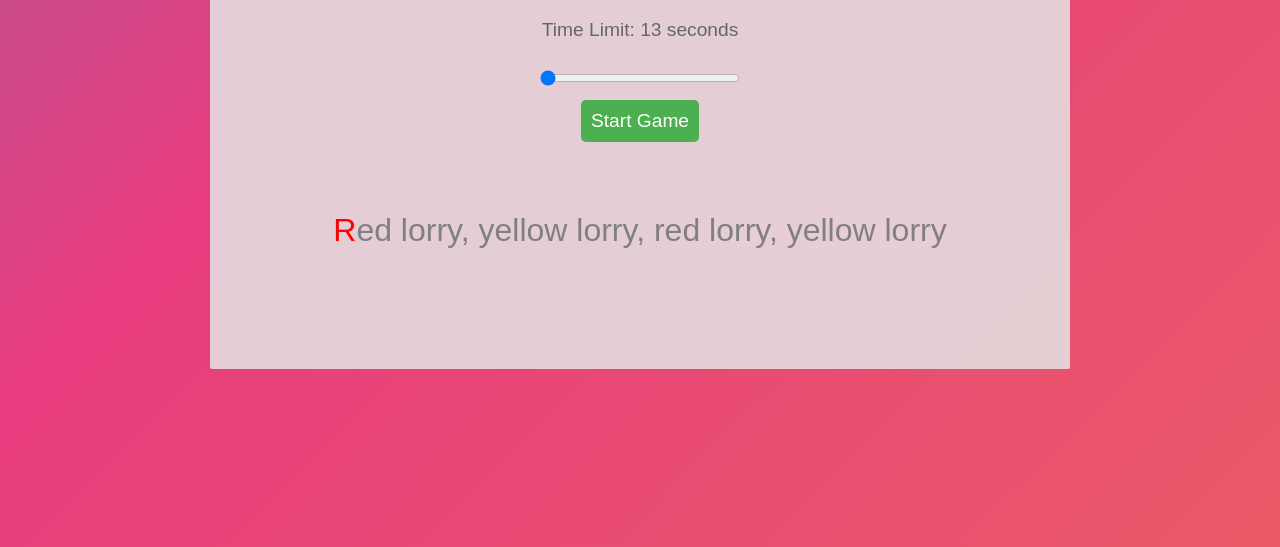
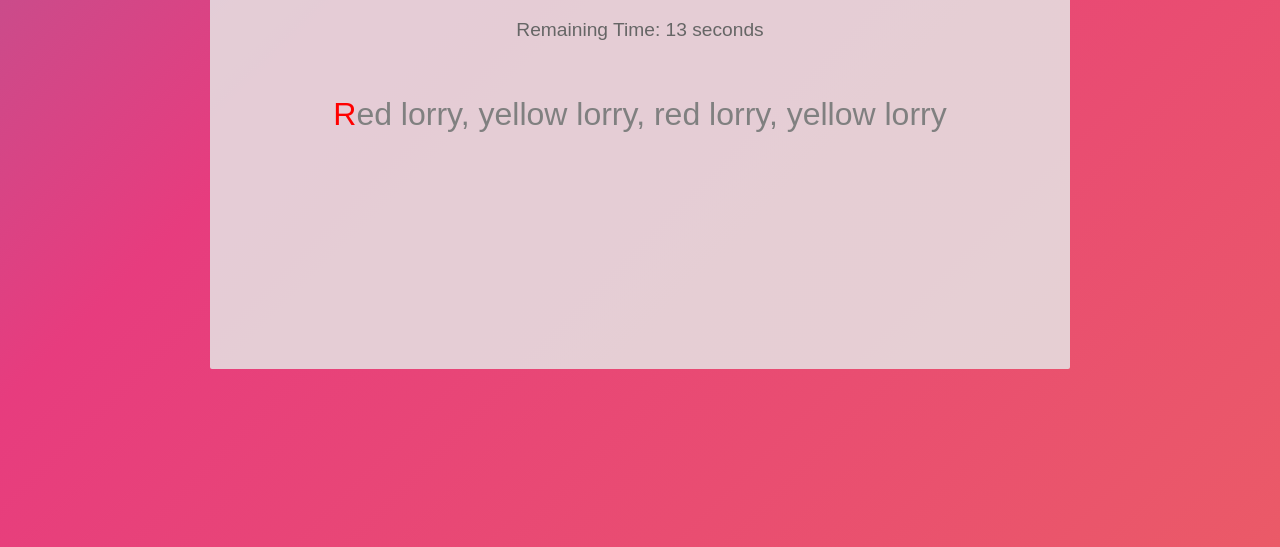
Before and after one commit to weisser-dev/typinggame, a plain HTML site: page index.html in a window 1280 px wide. Both pictures are taken after a click on the button "Start Game". Shown: the part 269-816 px from the top of the page. Drawn offline with Linux system fonts and the light colour scheme.

Commit message:
optimize some stuff

```diff
--- a/index.html
+++ b/index.html
@@ -9,7 +9,10 @@
   <body>
     <div id="gameWrapper">
       <h1>Typing Game</h1>
-      <p>Time Limit: <span id="time">15</span> seconds</p>
+      <p>
+        <span id="timeLabel">Time Limit: </span
+        ><span id="time">15</span> seconds
+      </p>
       <input
         type="range"
         id="timeRange"
--- a/script.js
+++ b/script.js
@@ -25,6 +25,8 @@ function startGame() {
   // Clear previous game and result
   document.getElementById("game").innerHTML = "";
   document.getElementById("result").innerHTML = "";
+  document.getElementById("timeLabel").innerHTML = "Remaining Time: ";
+  document.getElementById("time").innerHTML = "15";
 
   // Set up game
   score = 0;
@@ -32,6 +34,11 @@ function startGame() {
   currentSentence = getRandomSentence();
   displaySentence();
   timer = setInterval(playGame, 1000);
+
+  // Hide Button & Slider
+  document.getElementById("timeRange").style.display = "none";
+  document.querySelector("button").style.display = "none";
+  document.getElementById("game").style.display = "inline";
 }
 
 function getRandomSentence() {
@@ -129,6 +136,13 @@ function endGame() {
   const accuracy = ((currentIndex - errors) / currentIndex) * 100;
   const cpm = (typedLetters / timerValue) * 60;
 
+  // Show Button & Range Slider
+  // Hide Button & Slider
+  document.getElementById("timeRange").style.display = "inline";
+  document.querySelector("button").style.display = "inline";
+  document.getElementById("game").style.display = "none";
+  document.getElementById("timeLabel").innerHTML = "Time Limit: ";
+
   // Create modal content
   const modalContent = document.createElement("div");
   modalContent.classList.add("modal-content");
--- a/style.css
+++ b/style.css
@@ -74,7 +74,6 @@ button:hover {
 }
 
 #game {
-  top: 70px;
   font-size: 2em;
   color: #333;
   display: inline;
```
